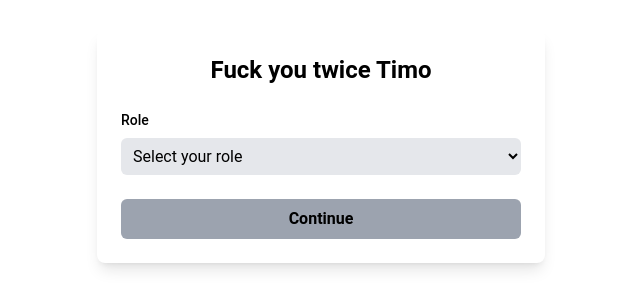
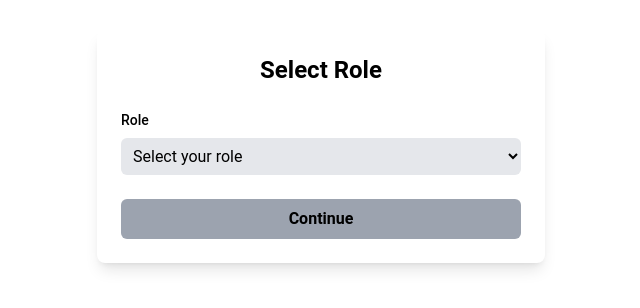
Before and after one commit to ahmadatimo/Guidex, a React (Vite) app in the folder frontend/: page / in a window 1280 px wide. Shown: the part 254-562 px from the top of the page, without its empty margins (319-959 px from the left). Built offline with nearby package versions, Linux system fonts and the light colour scheme.

Commit message:
adding HomePages for visitors and staff

```diff
--- a/frontend/src/App.tsx
+++ b/frontend/src/App.tsx
@@ -3,6 +3,9 @@ import MainLayout from './layouts/MainLayout';
 import VisitorAuthPage from './visitors/pages/auth/VisitorAuthPage';
 import AuthPage from './pages/AuthPage';
 import StaffAuthPage from './staff/pages/auth/StaffAuthPage';
+import VisitorHomePage from './visitors/pages/home/Home';
+import StaffHomePage from './staff/pages/home/Home';
+
 
 const App = () => {
   const router = createBrowserRouter(
@@ -11,6 +14,9 @@ const App = () => {
         <Route index={true} element={<AuthPage />} />
         <Route path='/visitor/auth' element={<VisitorAuthPage />} />
         <Route path='/staff/auth' element={<StaffAuthPage />} />
+        <Route path='/visitor/Home' element={<VisitorHomePage />} />
+        <Route path='/staff/Home' element={<StaffHomePage />} />
+
       </Route>
     )
   );
--- a/frontend/src/pages/AuthPage.tsx
+++ b/frontend/src/pages/AuthPage.tsx
@@ -20,7 +20,7 @@ const AuthPage: React.FC = () => {
   return (
     <div className="min-h-screen flex items-center justify-center bg-white">
       <div className="w-full max-w-md p-6 bg-white text-black rounded-lg shadow-lg">
-        <h1 className="text-2xl font-bold mb-6 text-center">Fuck you twice Timo</h1>
+        <h1 className="text-2xl font-bold mb-6 text-center">Select Role</h1>
 
         {/* Role Selector */}
         <label className="block mb-2 text-sm font-medium">Role</label>
--- a/frontend/src/visitors/pages/auth/VisitorAuthPage.tsx
+++ b/frontend/src/visitors/pages/auth/VisitorAuthPage.tsx
@@ -1,8 +1,11 @@
 import React, { useState } from 'react';
+import { useNavigate } from 'react-router-dom';
 
 const VisitorAuthPage: React.FC = () => {
   const [isLogin, setIsLogin] = useState(true); // Toggle between login and signup
   const [school, setSchool] = useState(''); // State for high school dropdown
+
+  const navigate = useNavigate();
 
   // Dummy data for high school dropdown
   const highSchools = ['High School A', 'High School B', 'High School C'];
@@ -62,7 +65,7 @@ const VisitorAuthPage: React.FC = () => {
         />
 
         {/* Submit Button */}
-        <button className="w-full bg-blue-500 text-white font-bold py-2 rounded-md mb-4">
+        <button onClick={ () => navigate("/visitor/Home")} className="w-full bg-blue-500 text-white font-bold py-2 rounded-md mb-4">
           {isLogin ? 'Login' : 'Signup'}
         </button>
 
--- a/frontend/src/visitors/pages/home/Home.tsx
+++ b/frontend/src/visitors/pages/home/Home.tsx
@@ -1,7 +1,12 @@
-const Home = () => {
+
+
+
+export default function Home() {
   return (
-    <div>Home</div>
+    <div className="min-h-screen flex items-center justify-center bg-white">
+      <div className="w-full max-w-md p-6 bg-white text-black rounded-lg shadow-lg">
+        <h1 className="text-2xl font-bold mb-6 text-center">Select Role</h1>
+      </div>
+    </div>
   )
 }
-
-export default Home
```
